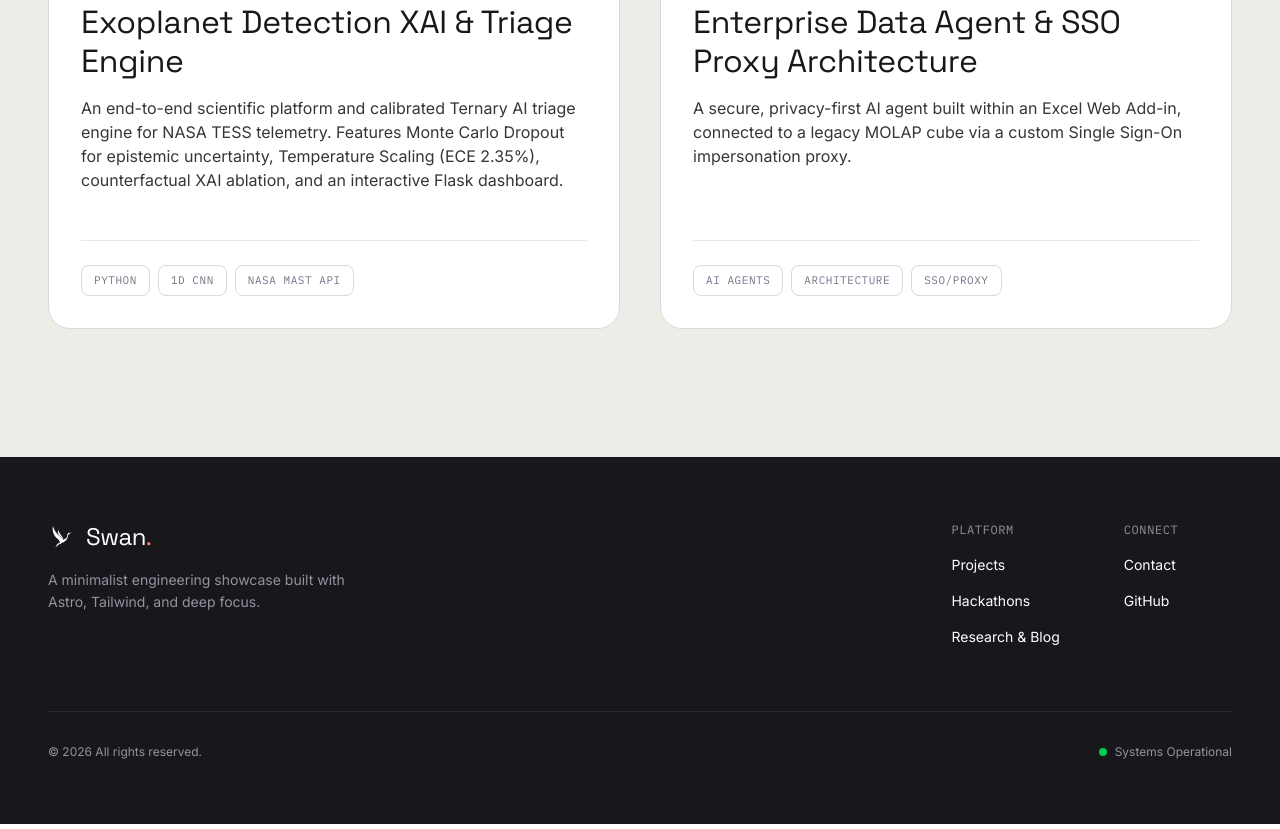
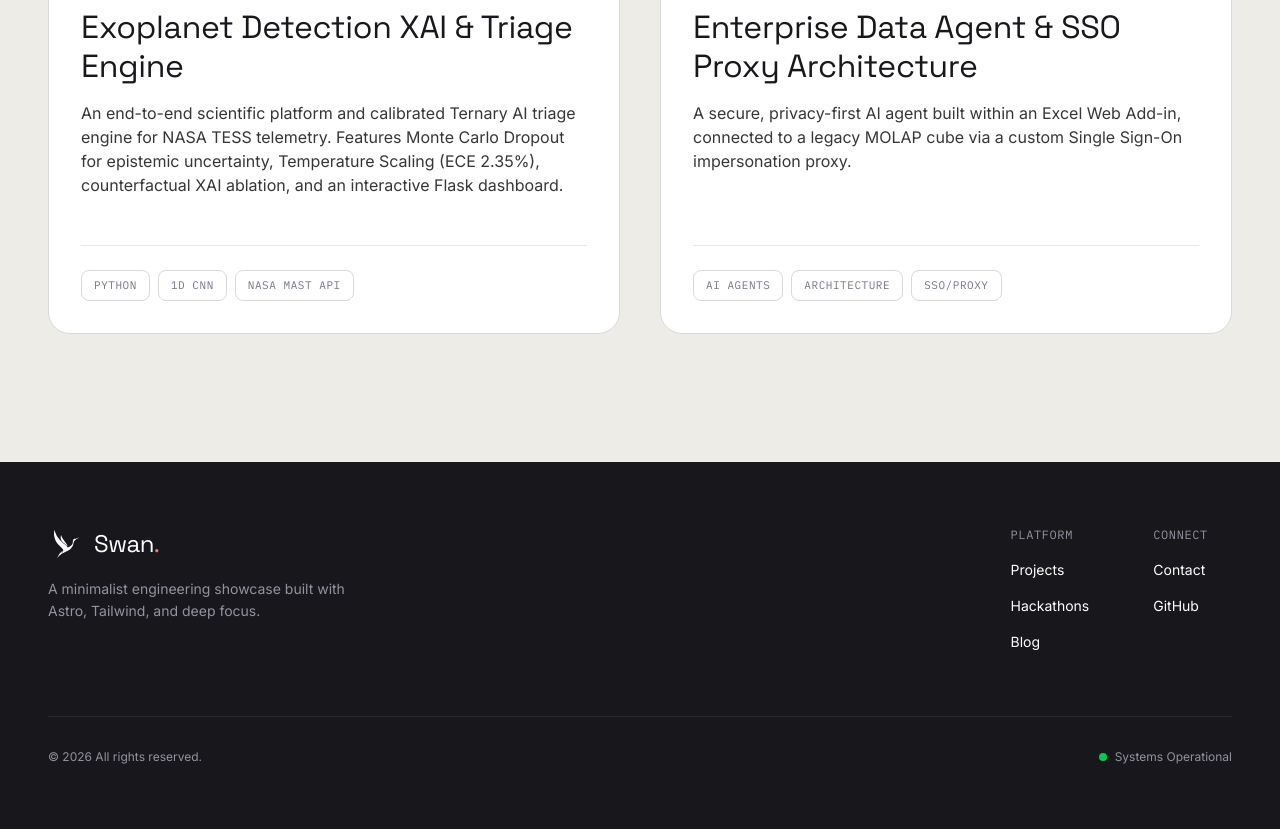
Before and after one commit to K4yan0/portfolio, an Astro site: page / in a window 1280 px wide. Shown: the part 3617-4446 px from the top of the page. Built offline with nearby package versions, Linux system fonts and the light colour scheme; Astro itself is replaced by a stand-in of ours; some packages are replaced by stand-ins of ours.

```diff
--- a/src/components/BaseLayout.astro
+++ b/src/components/BaseLayout.astro
@@ -119,7 +119,7 @@ const switchLangPath = lang === 'en'
       <div class="w-full px-6 py-5 md:px-12 flex items-center justify-between">
         <div class="md:w-1/4">
           <a href={`${base}/`} class="inline-flex items-center gap-2.5 font-display font-medium text-xl tracking-tight text-cohere-black hover:opacity-80 transition-opacity no-underline">
-            <img src={`${sysBase}/favicon.svg`} alt="" class="w-7 h-7 object-contain" />
+            <img src={`${sysBase}/favicon.svg`} alt="" class="w-9 h-9 object-contain" />
             <span>Swan<span class="text-cohere-coral">.</span></span>
           </a>
         </div>
@@ -135,7 +135,7 @@ const switchLangPath = lang === 'en'
             {lang === 'fr' ? 'Projets' : 'Projects'}
           </a>
           <a href={`${base}/blog`} class="font-body text-[14px] text-cohere-ink hover:text-cohere-blue transition-colors underline-offset-4 hover:underline">
-            {lang === 'fr' ? 'Recherche' : 'Blog'}
+            Blog
           </a>
         </nav>
 
@@ -177,7 +177,7 @@ const switchLangPath = lang === 'en'
             {lang === 'fr' ? 'Projets' : 'Projects'}
           </a>
           <a href={`${base}/blog`} class="font-body text-[16px] text-cohere-ink hover:text-cohere-blue transition-colors">
-            {lang === 'fr' ? 'Recherche' : 'Blog'}
+            Blog
           </a>
           <div class="pt-3 border-t border-cohere-hairline/60">
             <a href={`${base}/contact`} class="inline-flex w-full items-center justify-center bg-cohere-nearblack text-white font-body text-[14px] font-medium px-6 py-3 rounded-pill hover:bg-black transition-colors">
@@ -215,7 +215,7 @@ const switchLangPath = lang === 'en'
       <div class="max-w-7xl mx-auto flex flex-col md:flex-row justify-between items-start">
         <div class="mb-12 md:mb-0">
           <a href={`${base}/`} class="inline-flex items-center gap-2.5 font-display text-2xl tracking-tight text-white mb-4 no-underline">
-            <img src={`${sysBase}/favicon.svg`} alt="" class="w-7 h-7 object-contain invert" />
+            <img src={`${sysBase}/favicon.svg`} alt="" class="w-9 h-9 object-contain invert" />
             <span>Swan<span class="text-cohere-coral">.</span></span>
           </a>
           <span class="font-body text-sm text-cohere-muted block max-w-xs leading-relaxed">
@@ -237,7 +237,7 @@ const switchLangPath = lang === 'en'
               Hackathons
             </a>
             <a href={`${base}/blog`} class="font-body text-sm text-white hover:text-cohere-softcoral transition-colors">
-              {lang === 'fr' ? 'Recherche & Blog' : 'Research & Blog'}
+              Blog
             </a>
           </div>
           <div class="flex flex-col space-y-4">
```
